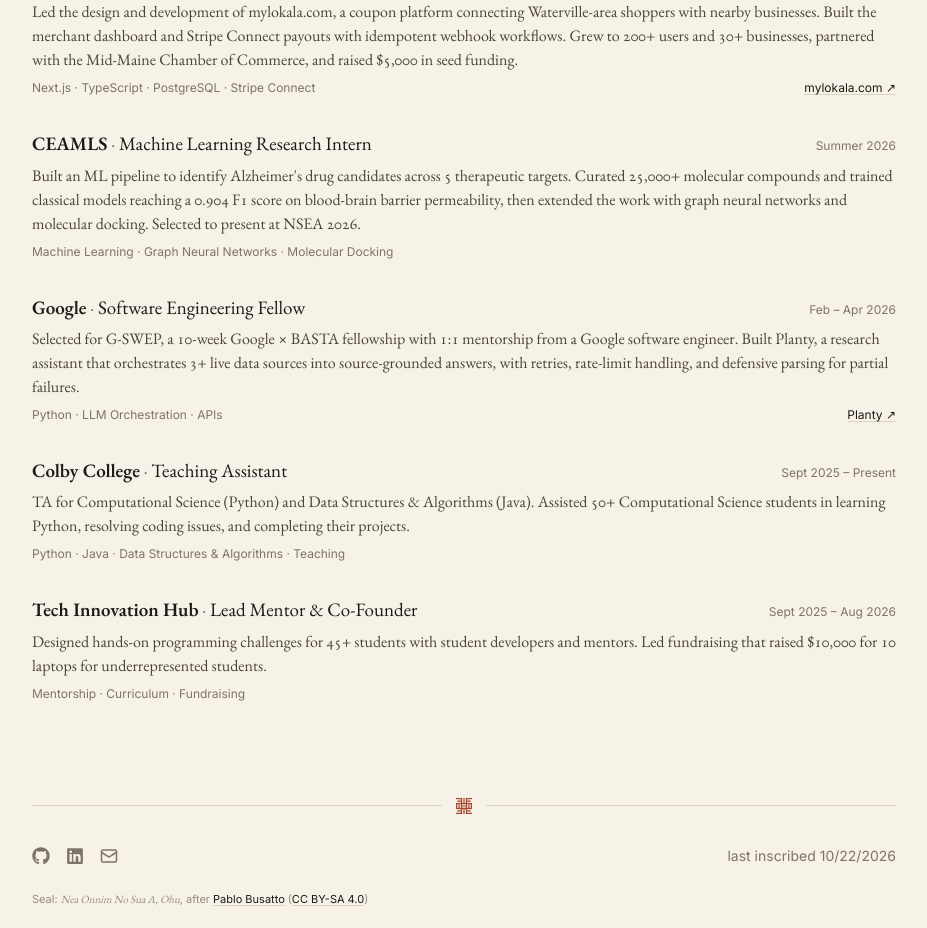
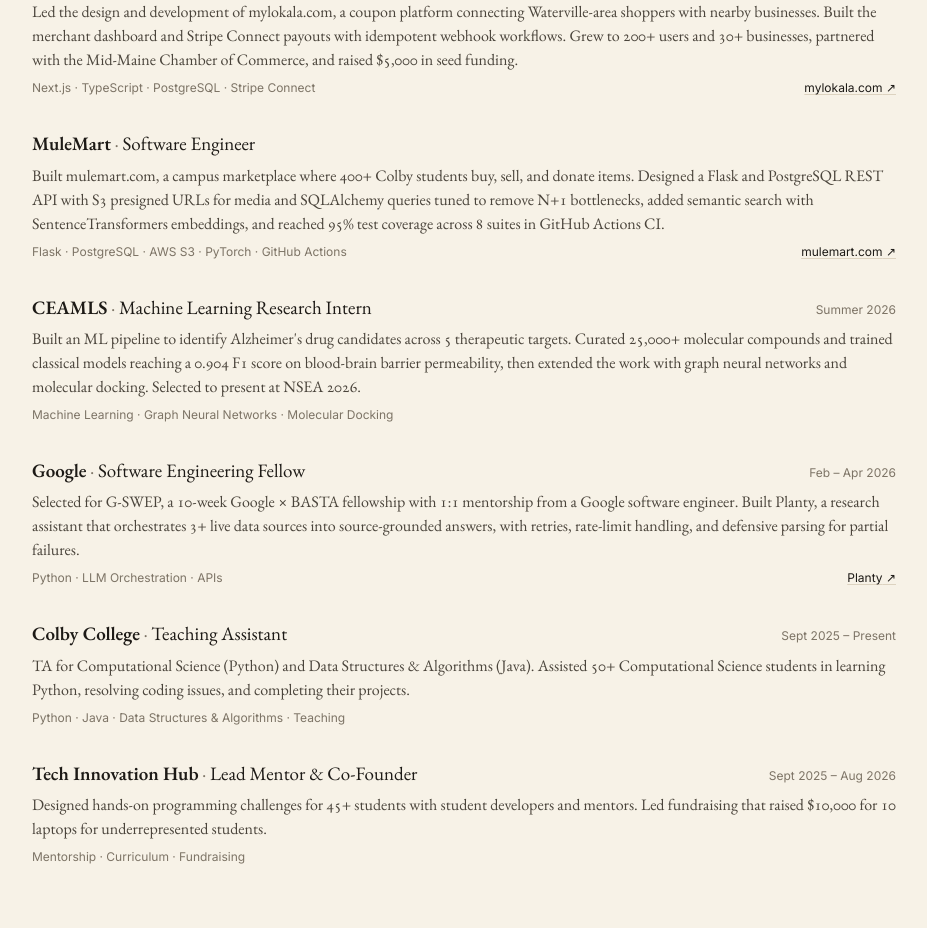
Before and after one commit to austin-stanley-hinson/austin-portfolio, a Next.js app: page / in a window 1280 px wide. Shown: the part 940-1868 px from the top of the page, without its empty margins (176-1103 px from the left). Built offline with nearby package versions, Linux system fonts and the light colour scheme.

Commit message:
Add MuleMart to experience
Software Engineer entry with the marketplace, API, search, and CI details
from the resume and a link to mulemart.com. Experience dates are now
optional so an entry can go up before its period is settled.

```diff
--- a/app/api/ask/route.ts
+++ b/app/api/ask/route.ts
@@ -23,7 +23,7 @@
     `Double major in ${education.degree} at ${education.school}, graduating ${education.graduation}. Coursework: ${education.coursework.join(", ")}. Interested in ${site.interests}. Currently studying ${site.currentlyLearning}. ${site.status}. Email: ${site.email}. GitHub: ${site.github}. LinkedIn: ${site.linkedin}.${site.resumeUrl ? ` Resume: ${site.url}${site.resumeUrl}.` : ""}`,
     "",
     "## Experience",
-    ...experience.map((e) => `- ${e.org}, ${e.title} (${e.period}): ${e.description} [${e.tags.join(", ")}]`),
+    ...experience.map((e) => `- ${e.org}, ${e.title}${e.period ? ` (${e.period})` : ""}: ${e.description} [${e.tags.join(", ")}]`),
     "",
     "## Writeups (one per project)",
     ...writeups.map(
--- a/components/Grimoire/EntryList.tsx
+++ b/components/Grimoire/EntryList.tsx
@@ -13,7 +13,7 @@
               <span className="text-faded"> · </span>
               <span>{e.title}</span>
             </h3>
-            <span className="font-sans text-xs text-faded">{e.period}</span>
+            {e.period && <span className="font-sans text-xs text-faded">{e.period}</span>}
           </div>
           <p className="mt-1 text-base text-ink-soft">{e.description}</p>
           <div className="mt-2 flex flex-wrap items-baseline justify-between gap-x-4 gap-y-1 font-sans text-xs">
--- a/content/site.ts
+++ b/content/site.ts
@@ -48,6 +48,14 @@
     links: [{ label: "mylokala.com", href: "https://www.mylokala.com" }],
   },
   {
+    title: "Software Engineer",
+    org: "MuleMart",
+    description:
+      "Built mulemart.com, a campus marketplace where 400+ Colby students buy, sell, and donate items. Designed a Flask and PostgreSQL REST API with S3 presigned URLs for media and SQLAlchemy queries tuned to remove N+1 bottlenecks, added semantic search with SentenceTransformers embeddings, and reached 95% test coverage across 8 suites in GitHub Actions CI.",
+    tags: ["Flask", "PostgreSQL", "AWS S3", "PyTorch", "GitHub Actions"],
+    links: [{ label: "mulemart.com", href: "https://www.mulemart.com" }],
+  },
+  {
     period: "Summer 2026",
     title: "Machine Learning Research Intern",
     org: "CEAMLS",
--- a/content/types.ts
+++ b/content/types.ts
@@ -37,7 +37,8 @@
 };
 
 export type ExperienceEntry = {
-  period: string;
+  // Omit when the dates aren't settled; the entry renders without them.
+  period?: string;
   title: string;
   org: string;
   description: string;
```
